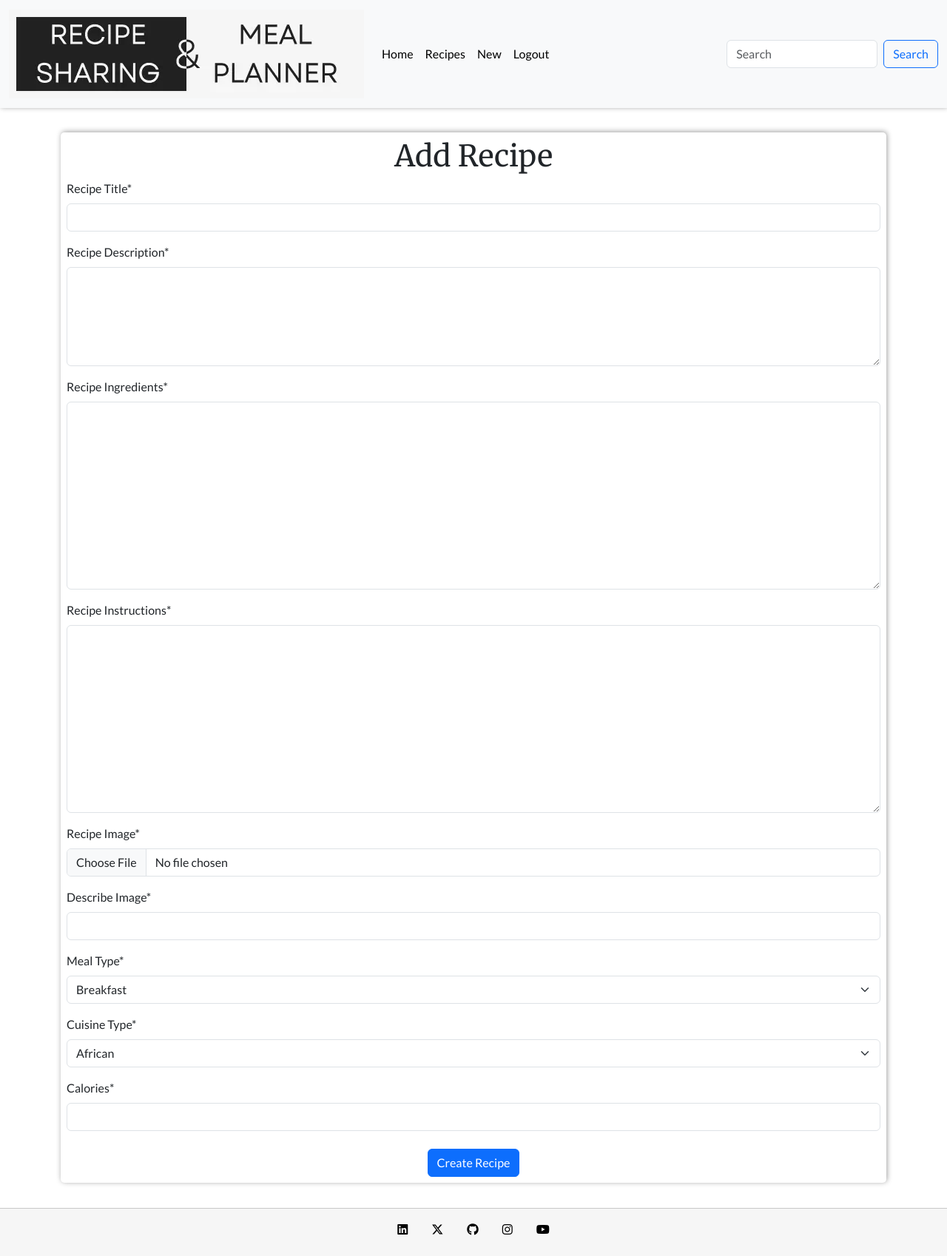
After one commit to rachbry/Django-recipe-sharing-and-meal-planner, a Django app: page /recipes/ in a window 1280 px wide. The commit adds this page. Shown: the whole page at 74% size. Run offline with Django 4.2, Linux system fonts and the light colour scheme; a user stored in the database is signed in; parts of the project's set-up code (start-up, migrations or seed data) failed here and were passed over; some libraries are stand-ins or nearby versions.

Commit message:
Created AddRecipe view

```diff
--- a/my_project/urls.py
+++ b/my_project/urls.py
@@ -18,8 +18,9 @@ from django.contrib import admin
 from django.urls import path, include
 
 urlpatterns = [
-    path('', include('home.urls'), name="blog-urls"),
+    path('admin/', admin.site.urls),
     path('accounts/', include('allauth.urls')),
     path('djrichtextfield/', include('djrichtextfield.urls')),
-    path('admin/', admin.site.urls),
+    path('', include('home.urls')),
+    path('recipes/', include('recipes.urls'))
 ]
--- /dev/null
+++ b/recipes/forms.py
@@ -0,0 +1,29 @@
+from django import forms
+from djrichtextfield.widgets import RichTextWidget
+from .models import Recipe
+
+class RecipeForm(forms.ModelForm):
+    """
+    Form to create a recipe
+    """
+    class Meta:
+        model = Recipe
+        fields = ['title', 'description', 'ingredients', 'instructions', 'image', 'image_alt', 'meal_type', 'cuisine_types', 'calories']
+        ingredients = forms.CharField(widget=RichTextWidget())
+        instructions = forms.CharField(widget=RichTextWidget())
+
+        widgets = {
+            'description': forms.Textarea(attrs={'rows':5}),
+        }
+
+        labels = {
+            'title': 'Recipe Title',
+            'description': 'Recipe Description',
+            'ingredients': 'Recipe Ingredients',
+            'instructions': 'Recipe Instructions',
+            'image': 'Recipe Image',
+            'image_alt': 'Describe Image',
+            'meal_type': 'Meal Type',
+            'cuisine_types': 'Cuisine Type',
+            'calories': 'Calories'
+        }
--- /dev/null
+++ b/recipes/templates/recipes/add_recipe.html
@@ -0,0 +1,17 @@
+{% extends 'base.html' %}
+
+{% block title %}Add Recipe{% endblock %}
+
+{% block content %}
+<div class="container">
+    <form method="post" enctype="multipart/form-data" class="p-2 form">
+        <h1 class="text-center">Add Recipe</h1>
+        {% csrf_token %}
+        {{ form.media }}
+        {{ form| crispy }}
+        <div class="text-center">
+            <button type="submit" class="btn btn-primary mt-2">Create Recipe</button>
+        </div>
+    </form>
+</div>
+{% endblock %}
--- /dev/null
+++ b/recipes/urls.py
@@ -0,0 +1,7 @@
+from django.urls import path
+from .views import AddRecipe
+
+
+urlpatterns = [
+    path('', AddRecipe.as_view(), name='add_recipe'),
+]
--- a/recipes/views.py
+++ b/recipes/views.py
@@ -1,3 +1,21 @@
-from django.shortcuts import render
+from django.views.generic import CreateView
+
+from django.contrib.auth.mixins import LoginRequiredMixin
+
+from .models import Recipe
+from .forms import RecipeForm
 
 # Create your views here.
+
+class AddRecipe(LoginRequiredMixin, CreateView):
+    """
+    Add recipe view
+    """
+    template_name = 'recipes/add_recipe.html'
+    model = Recipe
+    form_class = RecipeForm
+    success_url = '/recipes'
+
+    def form_valid(self, form):
+        form.instance.user = self.request.user
+        return super(AddRecipe, self).form_valid(form)
--- a/templates/includes/header.html
+++ b/templates/includes/header.html
@@ -20,7 +20,7 @@
                 <a class="nav-link {% if url_name == 'recipes' %}active{% endif %}" href="#">Recipes</a>
               </li>
               <li class="nav-item">
-                <a class="nav-link {% if url_name == 'new' %}active{% endif %}" href="#">New</a>
+                <a class="nav-link {% if url_name == 'add_recipe' %}active{% endif %}" href="{% url 'add_recipe' %}">New</a>
               </li>
               <!-- login or out -->
               {% if user.is_authenticated %}
```
